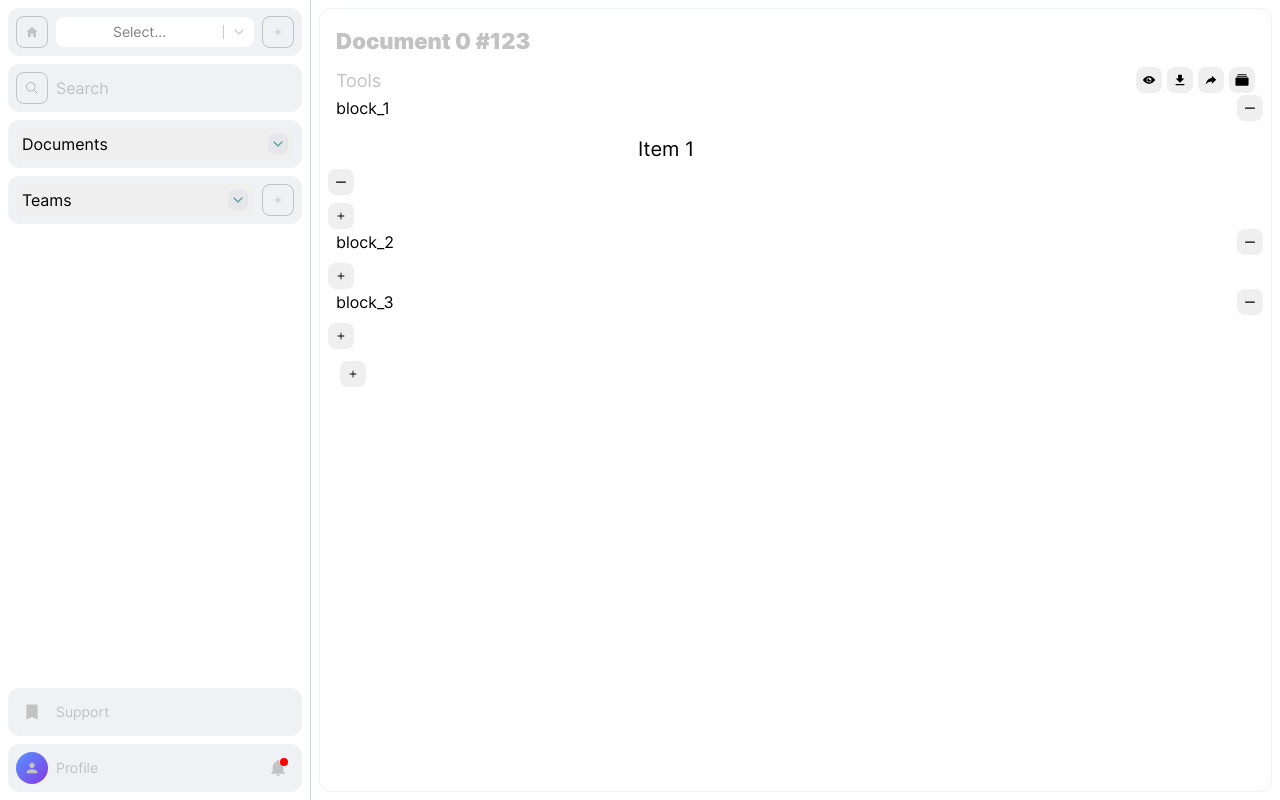
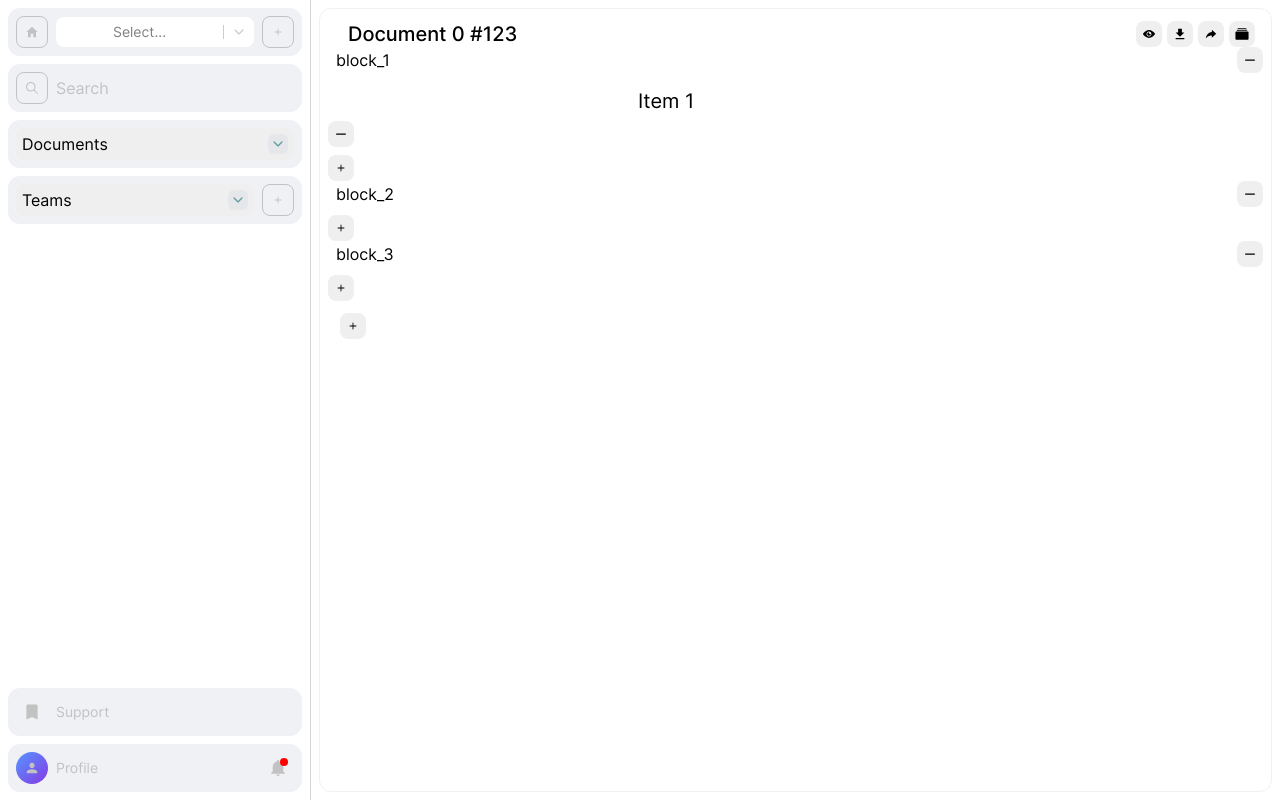
Before and after one commit to entools/tools.interface, a React (Vite) app: page /projects/123/documents/0 in a window 1280 px wide. Built offline with nearby package versions, Linux system fonts and the light colour scheme.

Commit message:
fix: document-page

```diff
--- a/src/pages/document-page/components/block/block.tsx
+++ b/src/pages/document-page/components/block/block.tsx
@@ -1,6 +1,3 @@
-/* eslint-disable no-param-reassign */
-/* eslint-disable no-shadow */
-/* eslint-disable @typescript-eslint/no-explicit-any */
 import { useRef } from 'react';
 import { useDrag, useDrop } from 'react-dnd';
 import classNames from 'classnames';
@@ -9,15 +6,18 @@ import Column from '../column/column.tsx';
 import MovableItem from '../movable-item/movable-item.tsx';
 
 export default function Block({
-  index, item, setBlocks, addItem, blocks, items, setItems,
-}: any) {
+  index, item, setBlocks, blocks, items, setItems,
+}: BlockType) {
   const block = useRef(null);
+  const addItem = (blck: string) => {
+    setItems([...items, { id: items.length + 1, name: `Item ${items.length + 1}`, column: blck }]);
+  };
   const removeBlock = (title: string) => setBlocks(blocks.filter((x: string) => x !== title));
-  const moveBlockHandler = (dragIndex: any, hoverIndex: any) => {
+  const moveBlockHandler = (dragIndex: number, hoverIndex: number) => {
     const dragItem = blocks[dragIndex];
 
     if (dragItem) {
-      setBlocks((prevState: any) => {
+      setBlocks((prevState: string[]) => {
         const coppiedStateArray = [...prevState];
         const prevItem = coppiedStateArray.splice(hoverIndex, 1, dragItem);
         coppiedStateArray.splice(dragIndex, 1, prevItem[0]);
@@ -29,11 +29,11 @@ export default function Block({
 
   const [, drop] = useDrop({
     accept: 'blocks',
-    hover(item: any, monitor: any) {
+    hover(itm: { index: number }, monitor) {
       if (!block.current) {
         return;
       }
-      const dragIndex = item.index;
+      const dragIndex = itm.index!;
       const hoverIndex = index;
 
       if (dragIndex === hoverIndex) {
@@ -42,7 +42,7 @@ export default function Block({
       // @ts-ignore
       const hoverBoundingRect = block.current?.getBoundingClientRect();
       const hoverMiddleY = (hoverBoundingRect.bottom - hoverBoundingRect.top) / 2;
-      const clientOffset = monitor.getClientOffset();
+      const clientOffset = monitor.getClientOffset()!;
       const hoverClientY = clientOffset.y - hoverBoundingRect.top;
 
       if (dragIndex < hoverIndex && hoverClientY < hoverMiddleY) {
@@ -54,7 +54,8 @@ export default function Block({
       }
 
       moveBlockHandler(dragIndex, hoverIndex);
-      item.index = hoverIndex;
+      // eslint-disable-next-line no-param-reassign
+      itm.index = hoverIndex;
     },
   });
 
@@ -63,9 +64,9 @@ export default function Block({
     item: { index },
   });
 
-  const returnItemsForColumn = (columnName: any) => items
-    .filter((itm: any) => itm.column === columnName)
-    .map((itm: any, idx: number) => (
+  const returnItemsForColumn = (columnName: string) => items
+    .filter((itm: ItemType) => itm.column === columnName)
+    .map((itm: ItemType, idx: number) => (
       <MovableItem
         key={itm.id}
         name={itm.name}
--- /dev/null
+++ b/src/pages/document-page/components/tools/tools.module.css
@@ -0,0 +1,18 @@
+.tools {
+  display: flex;
+  justify-content: flex-end;
+}
+
+.button {
+  display: flex;
+  justify-content: center;
+  align-items: center;
+  height: 26px;
+  width: 26px;
+  border-radius: 8px;
+  border: 0;
+  padding: 0;
+  font-size: 14px;
+  margin-left: 5px;
+  cursor: pointer;
+}
--- /dev/null
+++ b/src/pages/document-page/components/tools/tools.tsx
@@ -0,0 +1,42 @@
+import {
+  IoIosAlbums, IoMdShareAlt, IoMdDownload, IoIosEye,
+} from 'react-icons/io';
+
+import style from './tools.module.css';
+
+export default function Tools({ toggleHistory, history }
+  : { toggleHistory: () => void; history: boolean; }) {
+  return (
+    <div className={style.tools}>
+      <button
+        type="button"
+        className={style.button}
+        title="Подписаться"
+      >
+        <IoIosEye />
+      </button>
+      <button
+        type="button"
+        className={style.button}
+        title="Скачать"
+      >
+        <IoMdDownload />
+      </button>
+      <button
+        type="button"
+        className={style.button}
+        title="Share"
+      >
+        <IoMdShareAlt />
+      </button>
+      <button
+        type="button"
+        className={style.button}
+        onClick={toggleHistory}
+        title={history ? 'On' : 'Off'}
+      >
+        <IoIosAlbums />
+      </button>
+    </div>
+  );
+}
--- a/src/pages/document-page/document-page.module.css
+++ b/src/pages/document-page/document-page.module.css
@@ -1,14 +1,25 @@
 .tools {
   display: flex;
   justify-content: space-between;
-  font-size: 18px;
-  line-height: 28px;
+  /* font-size: 18px; */
+  /* line-height: 28px; */
   text-align: left;
   padding: 0;
   padding-left: 8px;
   padding-right: 8px;
   margin: 0 8px;
+  margin-top: 12px;
   border-radius: 8px;
+}
+
+.title {
+  /* height: 30px; */
+  border-radius: 4px;
+  min-width: 300px;
+  border: 0;
+  padding: 0 8px;
+  font-weight: 500;
+  margin-left: 4px;
 }
 
 .form {
@@ -47,24 +58,6 @@
 
 }
 
-.btools {
-  display: flex;
-  justify-content: flex-end;
-}
-
-.button {
-  display: flex;
-  justify-content: center;
-  align-items: center;
-  height: 26px;
-  width: 26px;
-  border-radius: 8px;
-  border: 0;
-  padding: 0;
-  font-size: 14px;
-  margin-left: 5px;
-}
-
 .add {
   display: flex;
   justify-content: center;
--- a/src/pages/document-page/document-page.tsx
+++ b/src/pages/document-page/document-page.tsx
@@ -1,19 +1,14 @@
-/* eslint-disable react/jsx-key */
-/* eslint-disable no-param-reassign */
-/* eslint-disable @typescript-eslint/no-explicit-any */
 import { useState } from 'react';
 import { useParams } from 'react-router-dom';
 import { DndProvider } from 'react-dnd';
-
-import { v4 as uuidv4 } from 'uuid';
 import { HTML5Backend } from 'react-dnd-html5-backend';
 import classNames from 'classnames';
-import {
-  IoIosAlbums, IoIosAdd, IoMdShareAlt, IoMdDownload, IoIosEye,
-} from 'react-icons/io';
+import { v4 as uuidv4 } from 'uuid';
+import { IoIosAdd } from 'react-icons/io';
 
 import Block from './components/block/block.tsx';
 import History from './components/history/history.tsx';
+import Tools from './components/tools/tools.tsx';
 
 import style from './document-page.module.css';
 import '.app.css';
@@ -26,13 +21,8 @@ export default function DocumentPage() {
   const [history, setHistory] = useState(false);
   const [items, setItems] = useState(tasks);
   const [blocks, setBlocks] = useState(initBlocks);
-
-  const addItem = (block: string) => {
-    setItems([...items, { id: items.length + 1, name: `Item ${items.length + 1}`, column: block }]);
-  };
-  const addBlock = () => {
-    setBlocks([...blocks, `block_${blocks.length + 1}`]);
-  };
+  const addBlock = () => setBlocks([...blocks, `block_${blocks.length + 1}`]);
+  const toggleHistory = () => setHistory(!history);
 
   const returnBlocksForColumn = () => blocks.map((item, index) => (
     <Block
@@ -40,7 +30,6 @@ export default function DocumentPage() {
       item={item}
       index={index}
       setBlocks={setBlocks}
-      addItem={addItem}
       blocks={blocks}
       items={items}
       setItems={setItems}
@@ -49,40 +38,9 @@ export default function DocumentPage() {
 
   return (
     <div className="layout">
-      <h2 className="title">{`Document ${documentId} #${projectId}`}</h2>
       <div className={style.tools}>
-        Tools
-        <div className={style.btools}>
-          <button
-            type="button"
-            className={style.button}
-            title="Подписаться"
-          >
-            <IoIosEye />
-          </button>
-          <button
-            type="button"
-            className={style.button}
-            title="Скачать"
-          >
-            <IoMdDownload />
-          </button>
-          <button
-            type="button"
-            className={style.button}
-            title="Share"
-          >
-            <IoMdShareAlt />
-          </button>
-          <button
-            type="button"
-            className={style.button}
-            onClick={() => setHistory(!history)}
-            title={history ? 'On' : 'Off'}
-          >
-            <IoIosAlbums />
-          </button>
-        </div>
+        <input className={style.title} value={`Document ${documentId} #${projectId}`} onChange={(e) => console.log(e)} />
+        <Tools toggleHistory={toggleHistory} history={history} />
       </div>
       <div className={classNames(style.form, { [style.two]: history })}>
         <div className="container">
--- a/src/styles/app.css
+++ b/src/styles/app.css
@@ -20,15 +20,14 @@
 }
 
 .title {
-  /* width: 100%; */
   font-size: 22px;
   line-height: 28px;
   text-align: left;
   padding: 0;
   padding-left: 8px;
   padding-right: 8px;
-  /* margin-top: 24px; */
-  margin-bottom: 12px;
+  margin-top: 12px;
+  margin-bottom: 8px;
   margin-left: 8px;
   margin-right: 8px;
 }
@@ -40,7 +39,6 @@
   cursor: pointer;
   background-color: var(--button-background-color);
   color: var(--button-font-color);
-  /* font-size: 18px; */
   font-size: 14px;
   line-height: 14px;
 }
```
Also changed, not shown: src/@types/index.d.ts (+17 -0 lines).
